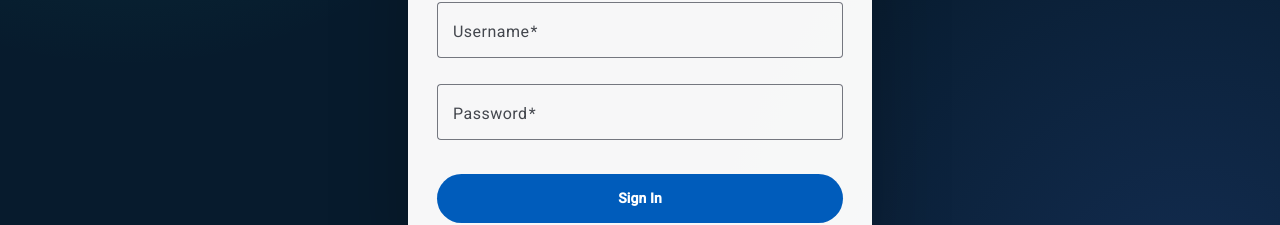
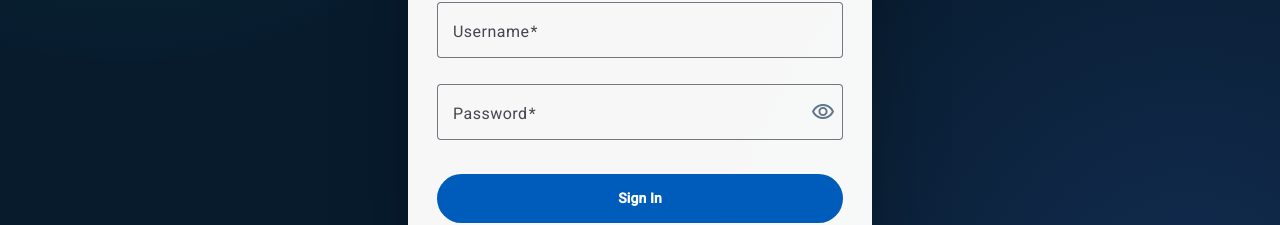
Before and after one commit to shamal-alshi/hdnet-order-lookup, an Angular app in the folder hdnet-starter-main/app/app/: page /login in a window 1280 px wide. Shown: the part 483-708 px from the top of the page. Built offline with nearby package versions, Linux system fonts and the light colour scheme.

Commit message:
Improve login and orders page UX

```diff
--- a/hdnet-starter-main/app/app/src/app/features/login/login.html
+++ b/hdnet-starter-main/app/app/src/app/features/login/login.html
@@ -37,11 +37,21 @@
           <mat-label>Password</mat-label>
           <input
             matInput
-            type="password"
+            [type]="passwordVisible() ? 'text' : 'password'"
             formControlName="password"
             autocomplete="current-password"
             required
           />
+          <button
+            mat-icon-button
+            matSuffix
+            type="button"
+            [attr.aria-label]="passwordVisible() ? 'Hide password' : 'Show password'"
+            [attr.aria-pressed]="passwordVisible()"
+            (click)="togglePasswordVisibility()"
+          >
+            <mat-icon>{{ passwordVisible() ? 'visibility_off' : 'visibility' }}</mat-icon>
+          </button>
           @if (form.controls.password.touched && form.controls.password.invalid) {
             <mat-error>Enter your password.</mat-error>
           }
--- a/hdnet-starter-main/app/app/src/app/features/login/login.scss
+++ b/hdnet-starter-main/app/app/src/app/features/login/login.scss
@@ -134,6 +134,14 @@ button {
   width: 100%;
 }
 
+button[mat-icon-button] {
+  width: 2.5rem;
+  height: 2.5rem;
+  min-height: 0;
+  margin: 0;
+  color: #60758a;
+}
+
 button {
   min-height: 3.1rem;
   margin-top: 0.45rem;
--- a/hdnet-starter-main/app/app/src/app/features/login/login.ts
+++ b/hdnet-starter-main/app/app/src/app/features/login/login.ts
@@ -4,6 +4,7 @@ import { Router } from '@angular/router';
 import { MatButtonModule } from '@angular/material/button';
 import { MatCardModule } from '@angular/material/card';
 import { MatFormFieldModule } from '@angular/material/form-field';
+import { MatIconModule } from '@angular/material/icon';
 import { MatInputModule } from '@angular/material/input';
 import { finalize } from 'rxjs';
 import { AuthStore } from '../../core/auth.store';
@@ -16,6 +17,7 @@ import { ToastService } from '../../core/toast.service';
     MatButtonModule,
     MatCardModule,
     MatFormFieldModule,
+    MatIconModule,
     MatInputModule,
   ],
   templateUrl: './login.html',
@@ -28,6 +30,7 @@ export class Login {
   private readonly toast = inject(ToastService);
 
   protected readonly isSubmitting = signal(false);
+  protected readonly passwordVisible = signal(false);
 
   protected readonly form = this.formBuilder.group({
     username: ['', Validators.required],
@@ -50,4 +53,8 @@ export class Login {
         error: () => this.toast.error('Invalid username or password.'),
       });
   }
+
+  protected togglePasswordVisibility(): void {
+    this.passwordVisible.update((visible) => !visible);
+  }
 }
--- a/hdnet-starter-main/app/app/src/app/features/orders/orders-page/orders-page.scss
+++ b/hdnet-starter-main/app/app/src/app/features/orders/orders-page/orders-page.scss
@@ -1,4 +1,15 @@
+:host {
+  display: flex;
+  height: 100dvh;
+  flex-direction: column;
+  overflow: hidden;
+}
+
 .app-toolbar {
+  position: sticky;
+  top: 0;
+  z-index: 10;
+  flex: 0 0 auto;
   min-height: 4.5rem;
   padding: 0 2.5rem;
   border-bottom: 1px solid #dce5ed;
@@ -37,16 +48,22 @@
 }
 
 .orders-shell {
-  max-width: 80rem;
+  display: flex;
+  width: min(100%, 80rem);
+  min-height: 0;
+  flex: 1 1 auto;
+  flex-direction: column;
   margin: 0 auto;
-  padding: 4rem 2.5rem;
+  padding: 1.5rem 2.5rem;
+  box-sizing: border-box;
 }
 
 .page-header {
   display: flex;
   align-items: end;
   justify-content: space-between;
-  margin-bottom: 2.2rem;
+  flex: 0 0 auto;
+  margin-bottom: 1.25rem;
 }
 
 .eyebrow {
@@ -73,6 +90,10 @@ h1 {
 }
 
 .orders-card {
+  display: flex;
+  min-height: 0;
+  flex: 1 1 auto;
+  flex-direction: column;
   overflow: hidden;
   border: 1px solid #dce5ed;
   border-radius: 1.1rem;
@@ -80,7 +101,11 @@ h1 {
   box-shadow: 0 1.2rem 3rem rgb(23 49 73 / 8%);
 }
 
-.table-wrap { overflow-x: auto; }
+.table-wrap {
+  min-height: 0;
+  flex: 1 1 auto;
+  overflow: auto;
+}
 table { width: 100%; }
 
 th {
@@ -101,6 +126,20 @@ tr.mat-mdc-row:hover { background: #f3faf9; box-shadow: inset 3px 0 #20a58d; }
 .order-number { color: #0d5265; font-weight: 760; letter-spacing: 0.01em; }
 .numeric-value { font-variant-numeric: tabular-nums; }
 .actions-cell { width: 1%; white-space: nowrap; }
+
+mat-paginator {
+  flex: 0 0 auto;
+  border-top: 1px solid #e8eef2;
+}
+
+mat-paginator ::ng-deep .mat-mdc-paginator-container {
+  justify-content: center;
+}
+
+mat-paginator ::ng-deep .mat-mdc-paginator-page-size,
+mat-paginator ::ng-deep .mat-mdc-paginator-range-actions {
+  flex: 0 0 auto;
+}
 
 .visually-hidden {
   position: absolute;
@@ -145,6 +184,6 @@ tr.mat-mdc-row:hover { background: #f3faf9; box-shadow: inset 3px 0 #20a58d; }
   .app-toolbar,
   .orders-shell { padding-right: 1rem; padding-left: 1rem; }
   .user-name { display: none; }
-  .orders-shell { padding-top: 2.25rem; }
-  .page-header { margin-bottom: 1.5rem; }
+  .orders-shell { padding-top: 1.25rem; padding-bottom: 1rem; }
+  .page-header { margin-bottom: 1rem; }
 }
```
